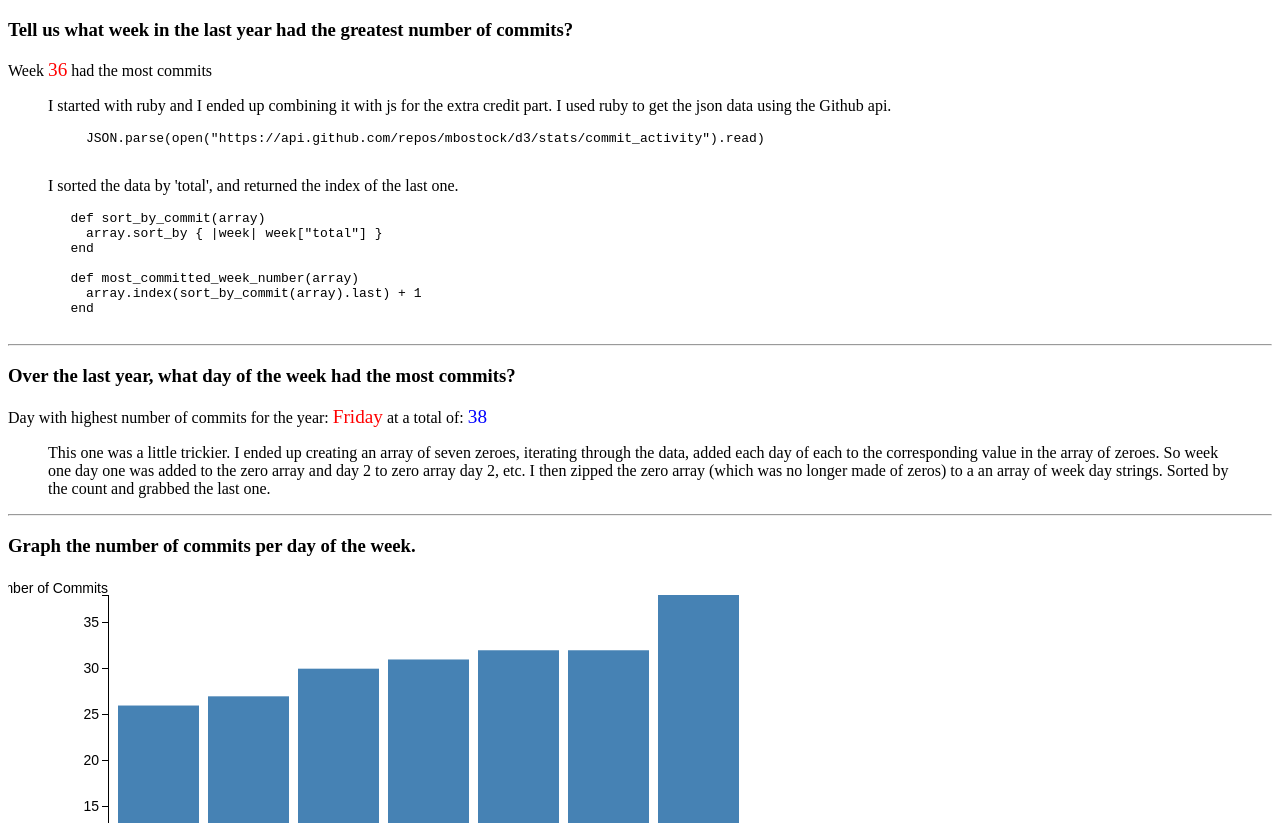
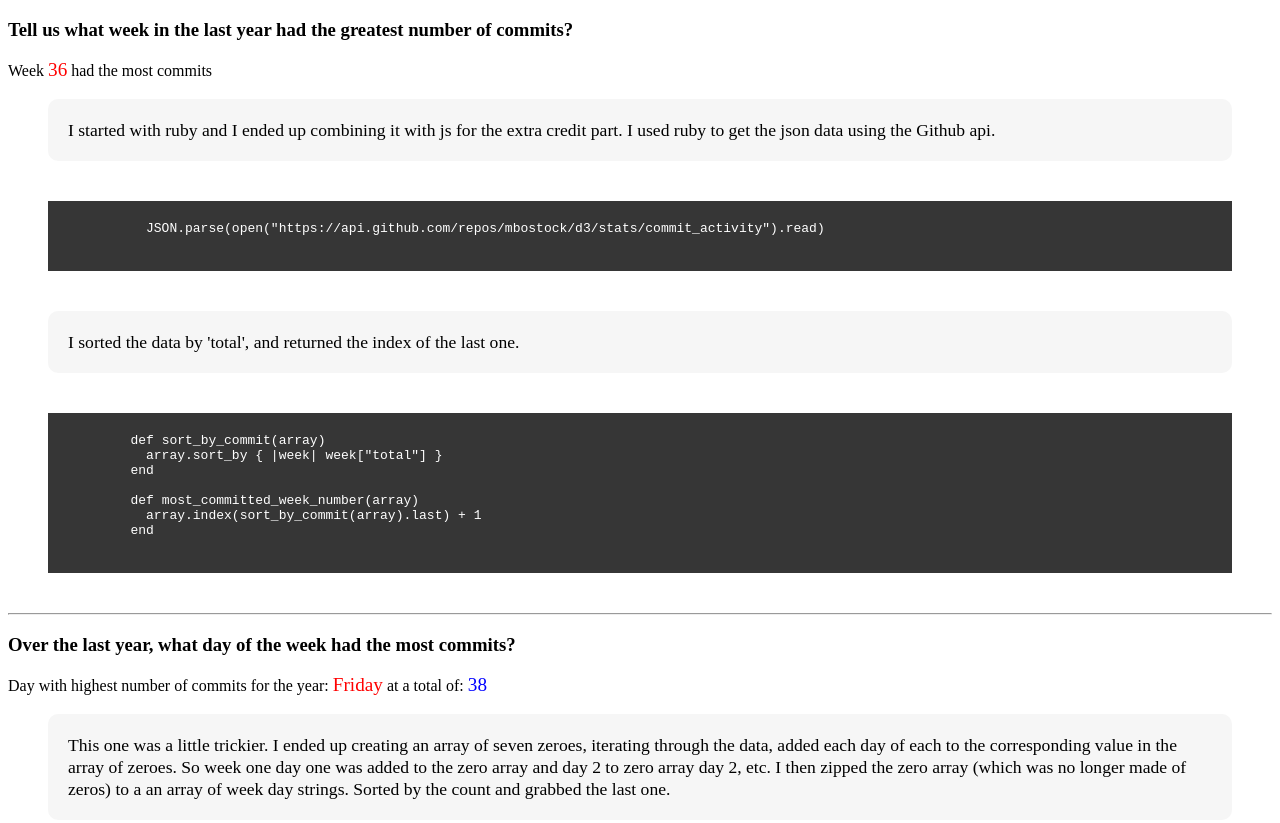
Before and after one commit to smitfire/themetis_intro_p1.github.io, a plain HTML site: page index.html in a window 1280 px wide. Shown: the top 823 px of the page. Drawn offline with Linux system fonts and the light colour scheme.

Commit message:
styles for <pre> and <code> blocks

```diff
--- a/index.html
+++ b/index.html
@@ -16,7 +16,7 @@
       }
 
       .axis {
-      font: 14px sans-serif;
+        font: 10px sans-serif;
       }
 
       .axis path,
@@ -36,6 +36,25 @@
       .number{
         font-size: 1.2em;
         color: blue;
+      }
+      blockquote{
+        background:rgba(244,244,244,0.8);
+        padding:20px;
+        font-size: 1.1em;
+        border-radius: 10px;
+        line-height: 22px;
+      }
+      code {
+          color: white;
+          background: rgba(54,54,54,1);
+      }
+
+      pre {
+          color: white;
+          padding: 20px;
+          white-space: pre-wrap;
+          background: rgba(54,54,54,1);
+          margin:40px;
       }
     </style>
 
```
Lines whose indentation alone changed are shown as unchanged.
